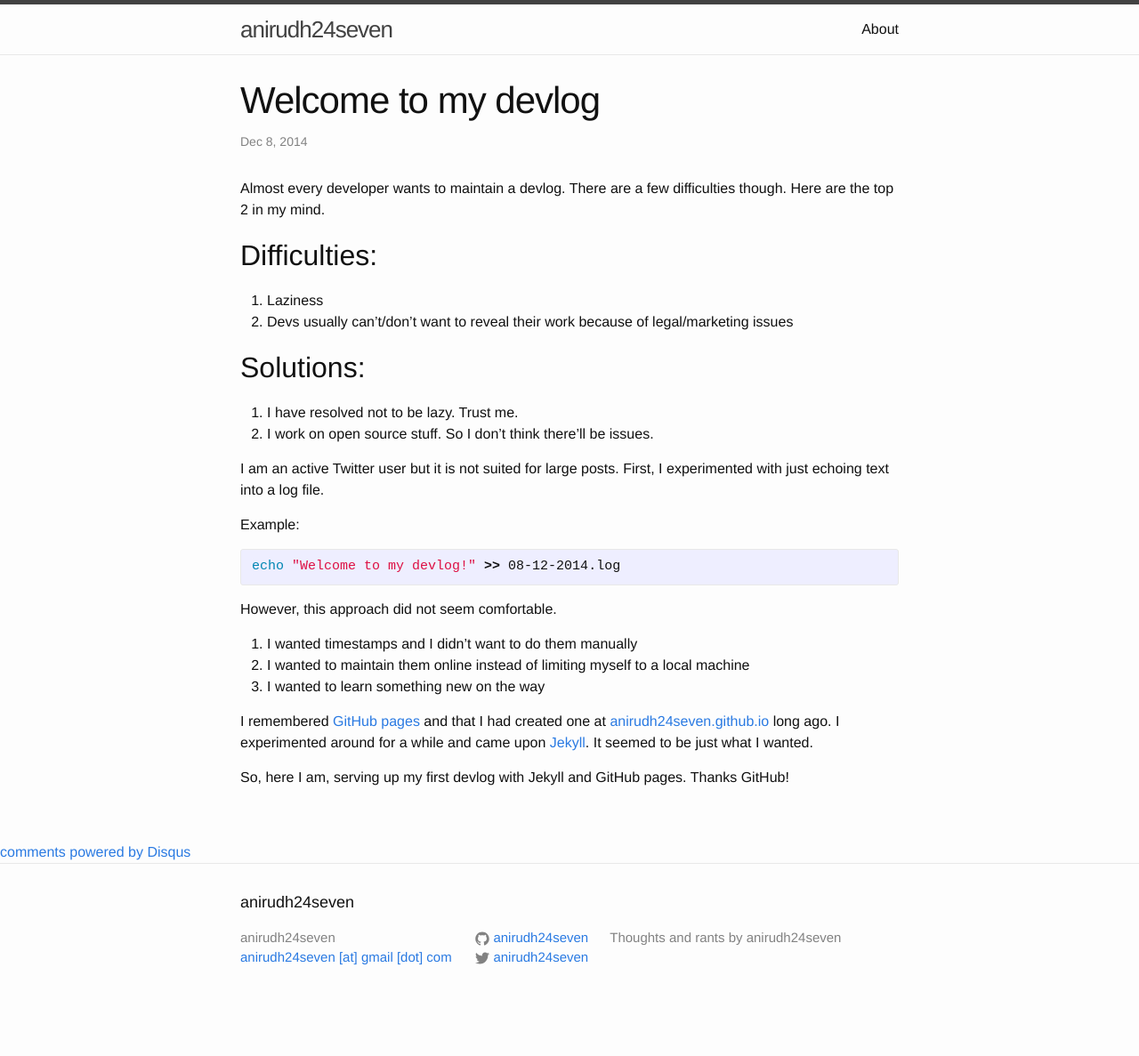
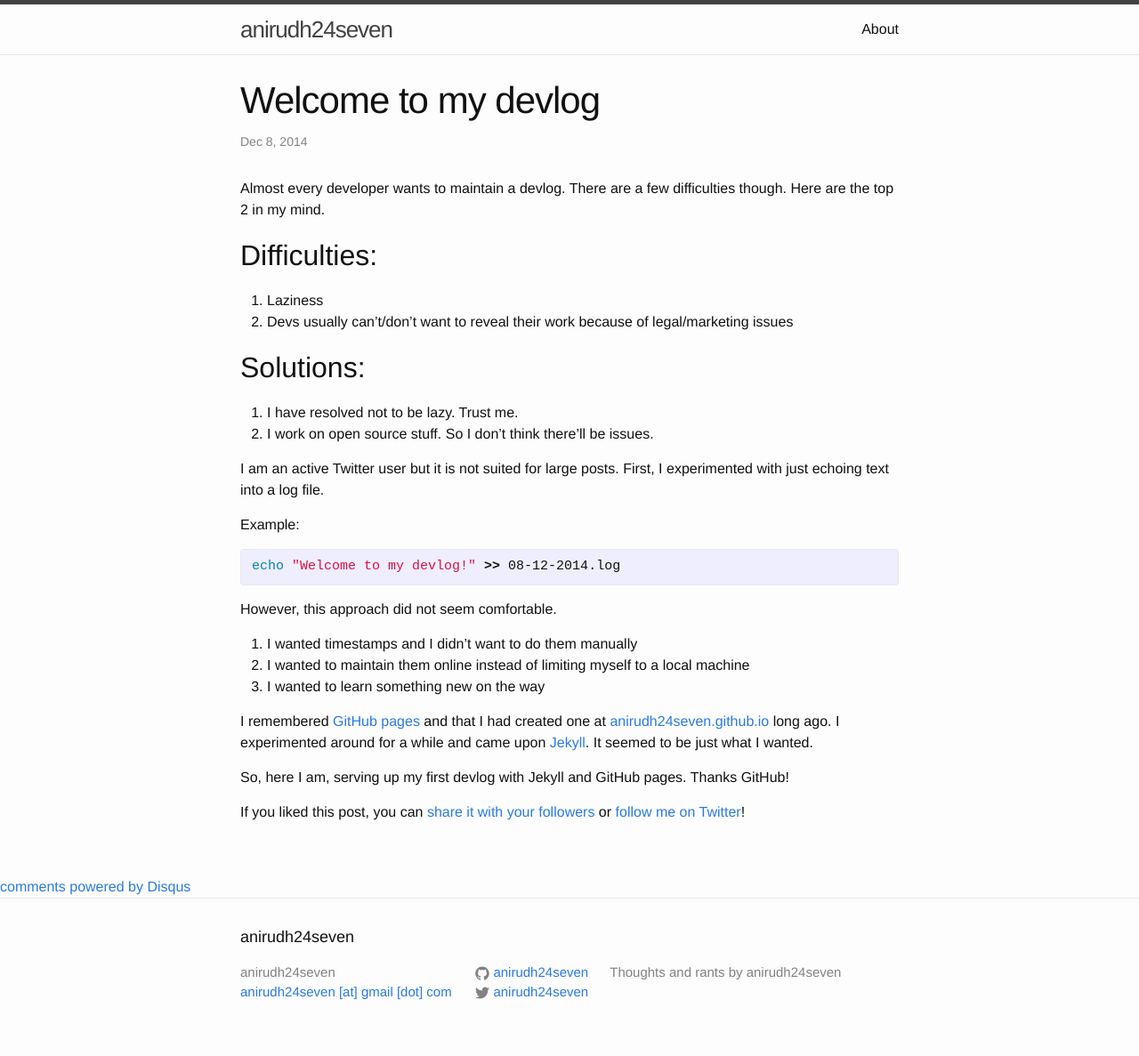
Before and after one commit to anirudh24seven/anirudh24seven.github.io, a Jekyll site: the page built from _posts/2014-12-08-welcome-to-my-dev-log.markdown, in a window 1280 px wide. Shown: the whole page at 89% size. Built offline with Jekyll 4.4.1, drawn with Linux system fonts in a browser that asks for light colours; comment, search, counter and statistics services are not loaded; before the commit the page ends 1148 px from its top, so only the background shows below that.

Commit message:
Added Twitter plug

```diff
--- /dev/null
+++ b/_includes/twitter_plug.html
@@ -0,0 +1,3 @@
+If you liked this post, you can
+<a href="https://twitter.com/intent/tweet?url={{ site.url }}{{ page.url }}&text={{ page.title }}&via=anirudh24seven"  target="_blank"> share it with your followers</a>
+or <a href="https://twitter.com/anirudh24seven"> follow me on Twitter</a>!
--- a/_posts/2014-12-08-welcome-to-my-dev-log.markdown
+++ b/_posts/2014-12-08-welcome-to-my-dev-log.markdown
@@ -34,3 +34,5 @@
 I remembered [GitHub pages](https://pages.github.com/) and that I had created one at [anirudh24seven.github.io](http://anirudh24seven.github.io/) long ago. I experimented around for a while and came upon [Jekyll](jekyllrb.com). It seemed to be just what I wanted.
 
 So, here I am, serving up my first devlog with Jekyll and GitHub pages. Thanks GitHub!
+
+{% include twitter_plug.html %}
```
Also changed, not shown: 2 other files.
